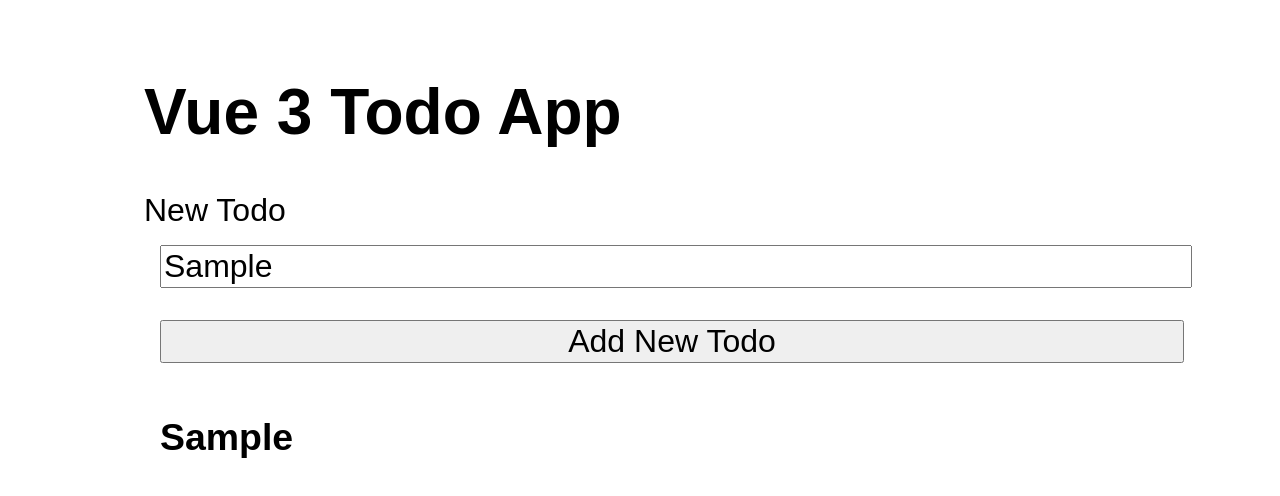
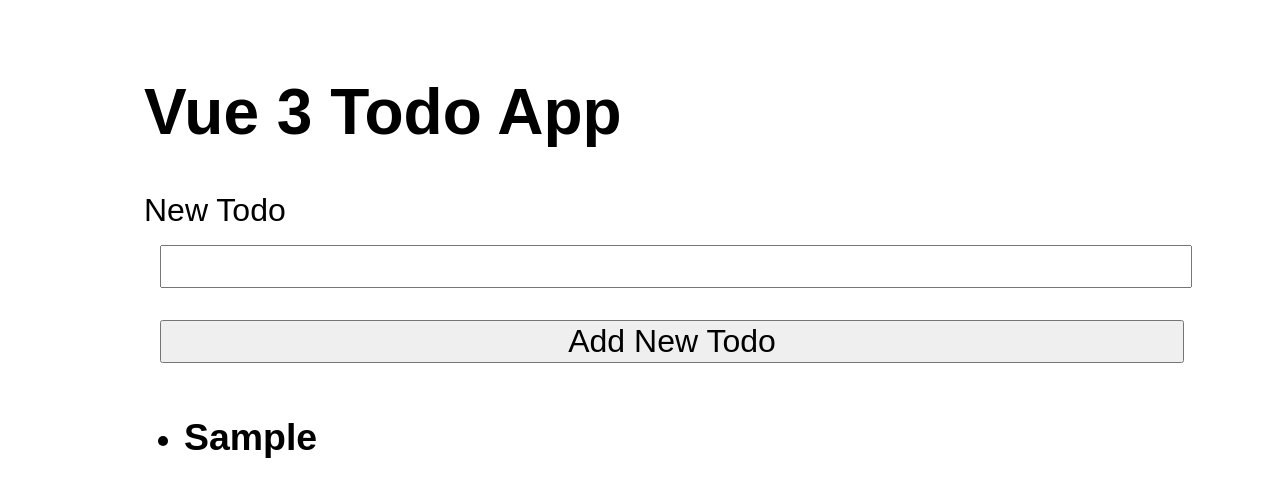
Before and after one commit to pranxy/vuejs3-todo-app, a Vue app: page / in a window 1280 px wide. Both pictures are taken after typing "Sample" into the empty fields and a click on the button "Add New Todo". Shown: the top 496 px of the page. Built offline with nearby package versions, Linux system fonts and the light colour scheme.

Commit message:
add toggle done todo

```diff
--- a/src/App.vue
+++ b/src/App.vue
@@ -7,9 +7,13 @@
     <button>Add New Todo</button>
   </form>
 
-  <div v-for="todo in todos" :key="todo.id">
-    <h3>{{ todo.content }}</h3>
-  </div>
+  <ul>
+    <li v-for="todo in todos" :key="todo.id">
+      <h3 :class="{ done: todo.done }" class="todo" @click="toggleDone(todo)">
+        {{ todo.content }}
+      </h3>
+    </li>
+  </ul>
 </template>
 
 <script>
@@ -25,13 +29,18 @@
         done: false,
         content: newTodo.value,
       });
-      console.log(newTodo.value);
+      newTodo.value = "";
+    }
+
+    function toggleDone(todo) {
+      todo.done = !todo.done;
     }
 
     return {
       todos,
       newTodo,
       addNewTodo,
+      toggleDone,
     };
   },
 };
```
